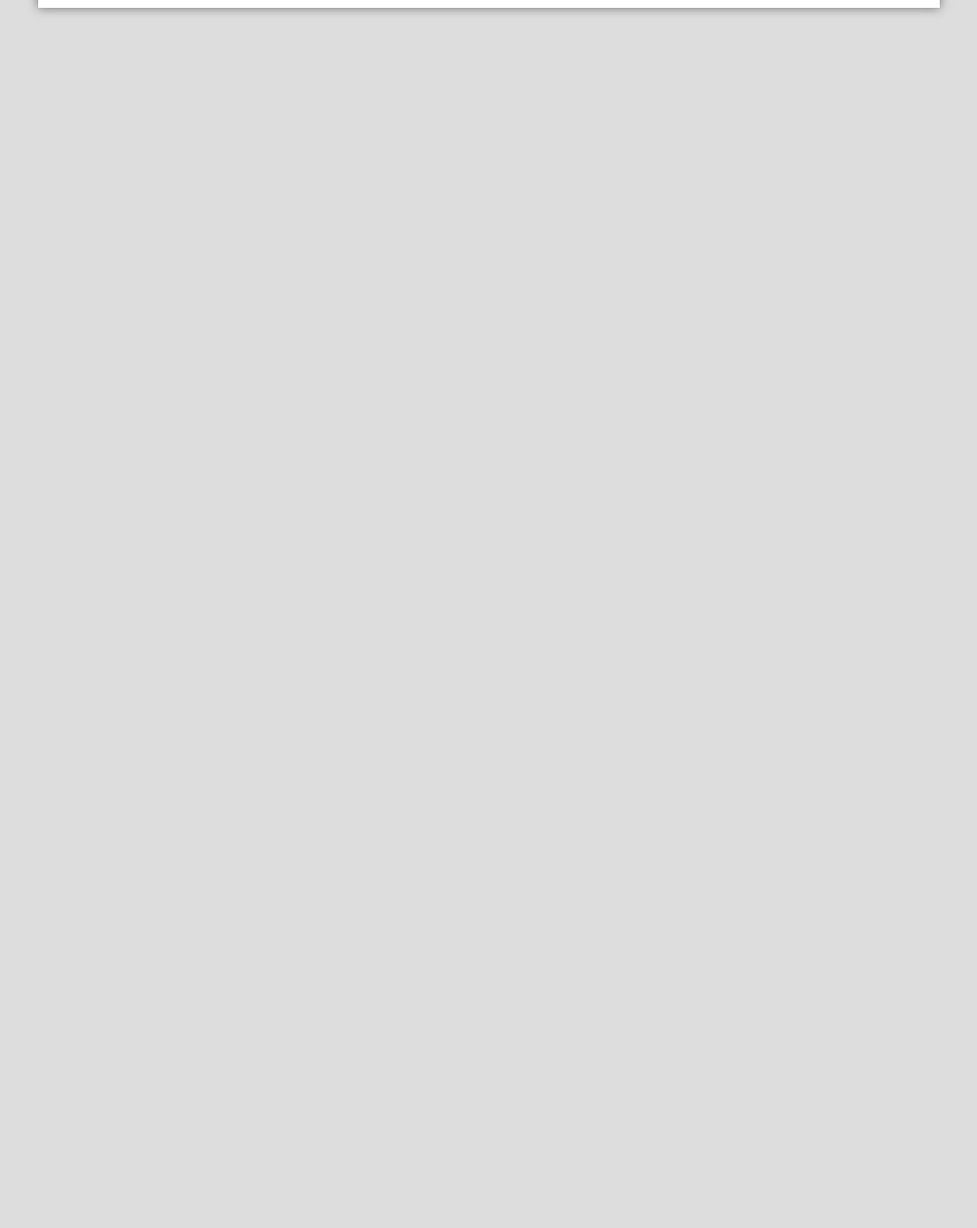
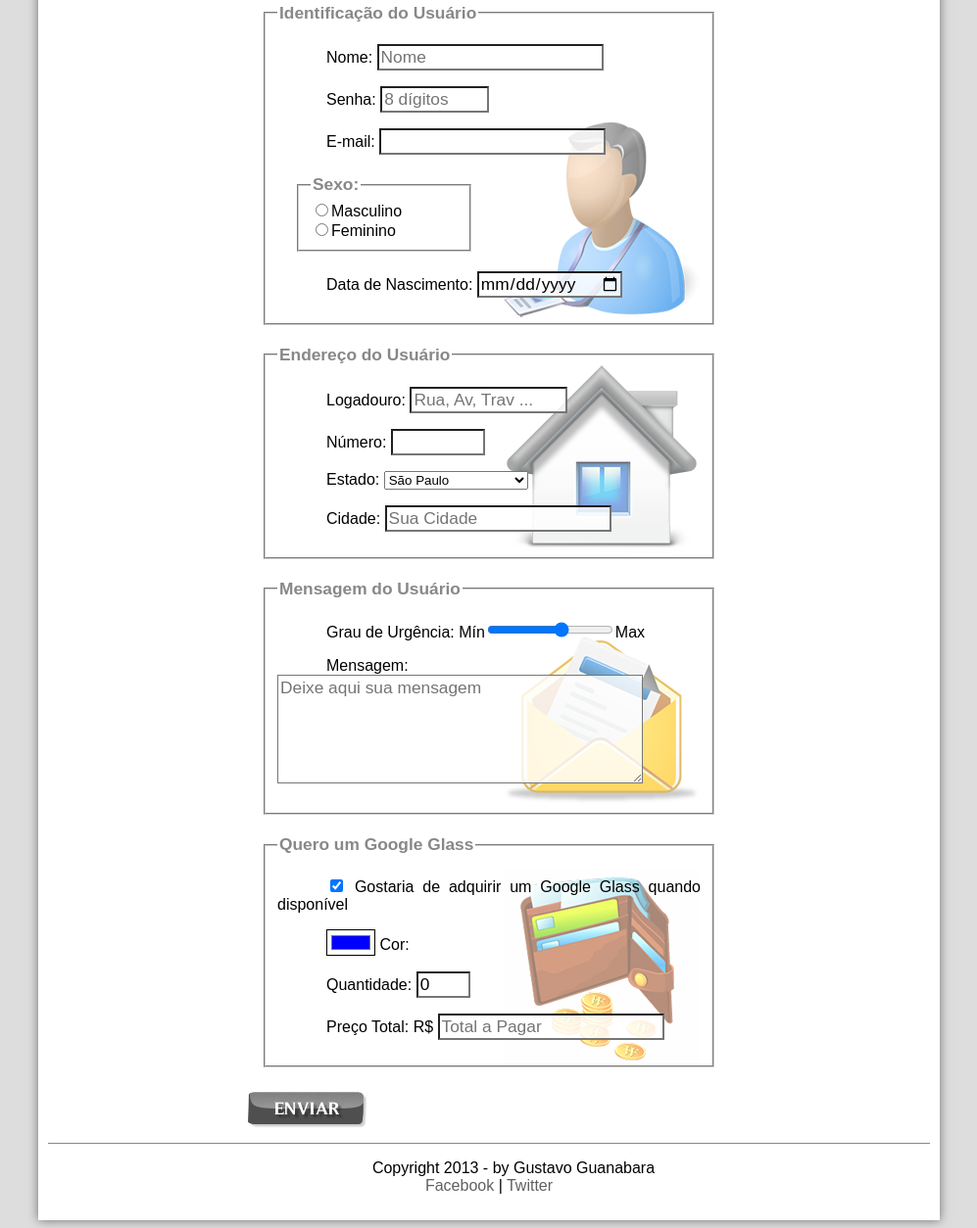
Before and after one commit to Gabbaogt/Google-Glass, a plain HTML site: page fale-conosco.html in a window 1280 px wide. Shown: the part 319-1573 px from the top of the page at 98% size, without its empty margins (141-1138 px from the left). Before the commit the page ends 800 px from the top, so only its background shows below. Drawn offline with Linux system fonts and the light colour scheme.

Commit message:
Projeto Final

```diff
--- a/_css/form.css
+++ b/_css/form.css
@@ -0,0 +1,50 @@
+@charset "UTF-8";
+
+form {
+    width: 500px;
+    margin: auto;
+}
+
+input, textarea {
+    font-family: sans-serif;
+    font-weight: none;
+    font-size: 13pt;
+    background-color: rgba(255,255,255,.8);
+}
+
+ input:hover,
+ textarea:hover {
+    background-color: #dddddd;
+ }
+
+ legend {
+    color: #888888;
+    font-weight: bold;
+    font-size: 13pt;
+    font-family: sans-serif;
+ }
+
+ fieldset {
+    border-color: #cecece;
+    margin: 20px;
+ }
+
+ fieldset#sexo {
+    width: 150px;
+ }
+
+ fieldset#usuario {
+    background: url("../_imagens/icone-contato.png") no-repeat 95% 95%;
+ }
+
+ fieldset#endereco {
+    background: url("../_imagens/icone-endereco.png") no-repeat 95% 95%;
+ }
+
+ fieldset#mensagem {
+    background: url("../_imagens/icone-mensagem.png") no-repeat 95% 95%;
+ }
+
+ fieldset#pedido {
+    background: url("../_imagens/icone-pagamento.png") no-repeat 95% 95%;
+ }
--- a/fale-conosco.html
+++ b/fale-conosco.html
@@ -4,8 +4,16 @@
     <meta charset="UTF-8">
     <title>Tudo sobre Google Glass</title>
     <link rel="stylesheet" href="_css/estilo.css">
+    <link rel="stylesheet" href="_css/form.css">
+    <script language="javascript" src="_javascript/funcoes.js"></script>
+    <script>
+        function calc_total(){
+            var qtd = parseInt(document.getElementById('cQtd').value);
+            tot = qtd * 1500;
+            document.getElementById('cTot').value = tot;
+        }
+    </script>
 </head>
-<script language="javascript" src="_javascript/funcoes.js"></script>
 <body>
     <div id="interface">
         <header id="cabecalho">
@@ -28,39 +36,85 @@
             </ul>
         </nav>
         </header>
-
-Fale Conosco > Contato
-Formulário de Contato
-por Gustavo Guanabara
-Atualizado em 01/Maio/2013
-
-Identificação do Usuário
-    Nome:
-    Senha:
-    E-mail:
-    Sexo:
-        - Masculino
-        - Feminino
-    Data de Nascimento:
-
-Endereço do Usuário
-    Logradouro:
-    Número:
-    Estado:
-    Cidade:
-
-Mensagem do Usuário
-    Grau de Urgência:
-    Mensagem:
-
-Quero um Google Glass
-    Gostaria de adquirir um Google Glass quando disponível
-    Cor:
-    Quantidade:
-    Preço Total: R$
+        <section id="corpo-full">
+            <article id="noticia-principal">
+                <header id="cabecalho-artigo">
+                    <hgroup>
+                        <h3>Fale Conosco > Contatos</h3>
+                        <h1>Formul[ario de Contato</h1>
+                        <h2>por Gustavo Guanabara</h2>
+                        <h3 class="direito">Atualizado em 01/Maio/2013</h3>
+                    </hgroup>
+                </header>
 
 
-[BOTÃO ENVIAR]
+<form method="post" id="fContato" action="mailto:contato@cursoemvideo.com" oninput="calc_total();">
+    <fieldset id="usuario"><legend>Identificação do Usuário</legend>
+            <p>Nome: <input type="text" name="tNome" placeholder="Nome" id="cnome" size="20" maxlength="30"></p>
+            <p>Senha: <input type="password" name="tSenha" id="cSenha" size="8" maxlength="8" placeholder="8 dígitos"></p>
+            <p>E-mail: <input type="email" name="tEmail" id="cEmail" size="20" maxlength="40"></p>
+            <fieldset id="sexo">
+                <legend>Sexo:</legend>
+                    <input type="radio" name="tSexo" id="cMasc"><label for="cMasc">Masculino</label>
+                    <br>
+                    <input type="radio" name="tSexo" id="cFem"><label for="cFem">Feminino</label>
+            </fieldset>
+            <p><label for="cNasc">Data de Nascimento:</label>
+            <input type="date" name="tNasc" id="cNasc"></p>
+    </fieldset>
+    <fieldset id="endereco"><legend>Endereço do Usuário</legend>
+            <p><label for="cRua">Logadouro:</label> <input type="text" name="tRua" id="cRua" size="13" maxlength="80" placeholder="Rua, Av, Trav ..."></p>
+            <p><label for="cNum">Número:</label> <input type="number" name="tNum" id="cNum" min="0" max="99999"></p>
+            <p><label for="cEst">Estado:</label>
+            <select name="tEst" id="cEst">
+                <optgroup label="Região Sudeste">
+                    <option value="RJ">Rio de Janeiro</option>
+                    <option selected value="SP">São Paulo</option>
+                    <option value="MG">Minas Gerais</option>
+                </optgroup>
+                <optgroup label="Região Sul">
+                    <option value="PR">Parana</option>
+                    <option value="SC">Santa Catarina</option>
+                    <option value="RS">Rio Grande do Sul</option>
+                </optgroup>
+            </select>
+            </p>
+            <p><label for="cCid">Cidade:</label>
+            <input type="text" name="tCid" id="cCid" maxlength="40" size="20" placeholder="Sua Cidade" list="cidades" ></p>
+            <datalist id="cidades">
+                <option value="Rio de Janeiro"></option>
+                <option value="Nova Iguaçu"></option>
+                <option value="Niterói"></option>
+                <option value="Belford Roxo"></option>
+            </datalist>
+    </fieldset>
+    <fieldset id="mensagem"><legend>Mensagem do Usuário</legend>
+            <p><label for="cU rg">Grau de Urgência:</label>
+            Mín<input type="range" name="tUrg" id="cUrg" min="0" max="10" step="2">Max</p>
+            <p><label for="cMsg">Mensagem:</label>
+            <textarea name="tMsg" id="cMsg" cols="35" rows="5" placeholder="Deixe aqui sua mensagem"></textarea></p>
+    </fieldset>
+    <fieldset id="pedido"><legend>Quero um Google Glass</legend>
+            <p>
+                <input type="checkbox" name="tPed" id="cPed" checked>
+                <label for="cPed">Gostaria de adquirir um Google Glass quando disponível</label>
+            </p>
+            <p>
+                <input type="color" name="tCor" id="cCor" value="#0000FF">
+                <label for="cCor">Cor:</label>
+            </p>
+            <p>
+                <label for="cQtd">Quantidade:</label>
+                <input type="number" name="tQtd" id="cQtd" min="0" max="5" value="0">
+            </p>
+            <p>
+                <label for="cTot">Preço Total: R$</label>
+                <input type="text" name="tTot" id="cTot" placeholder="Total a Pagar" readonly>
+            </p>
+    </fieldset>
+
+    <input type="image" src="_imagens/botao-enviar.png">
+</form>
 
 <footer id="rodape">
     <p>Copyright 2013 - by Gustavo Guanabara<br>
```
Also changed, not shown: _css/media.css (+25 -0 lines), multimidia.html (+0 -7 lines).
